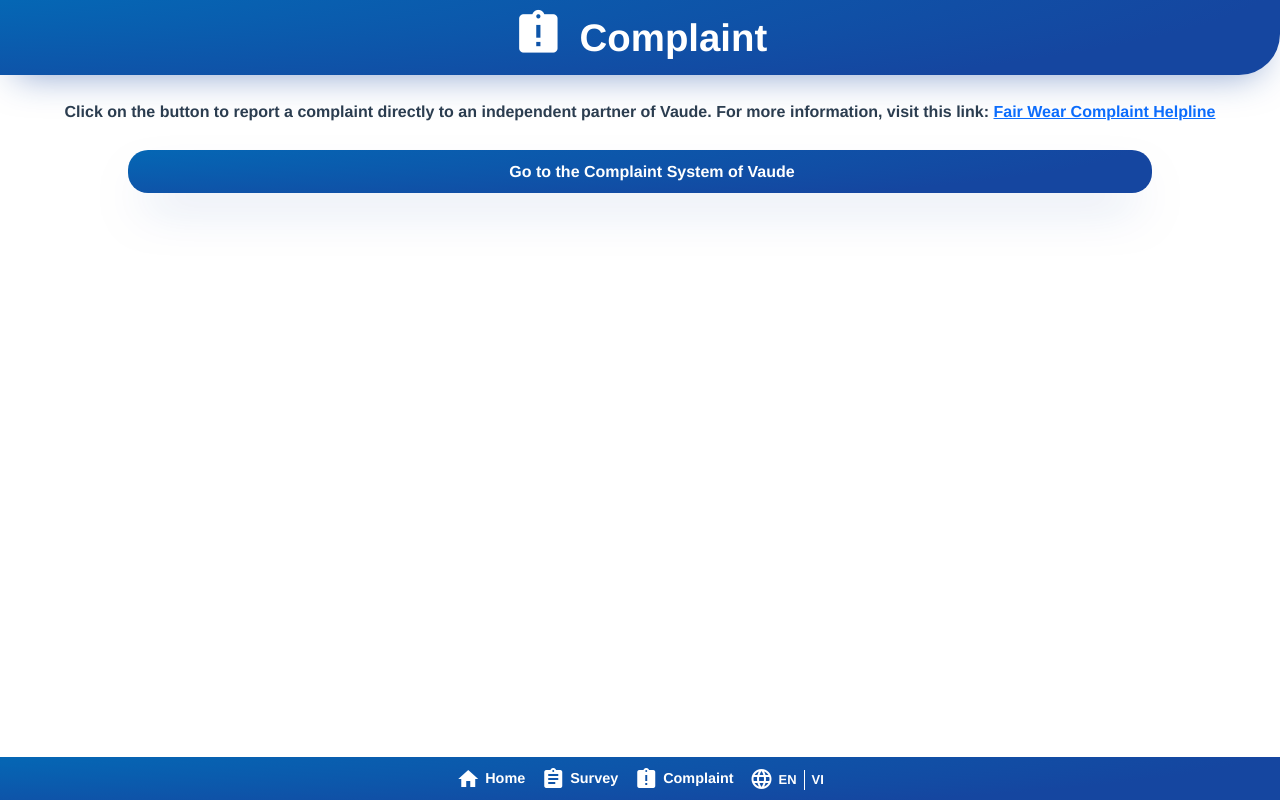
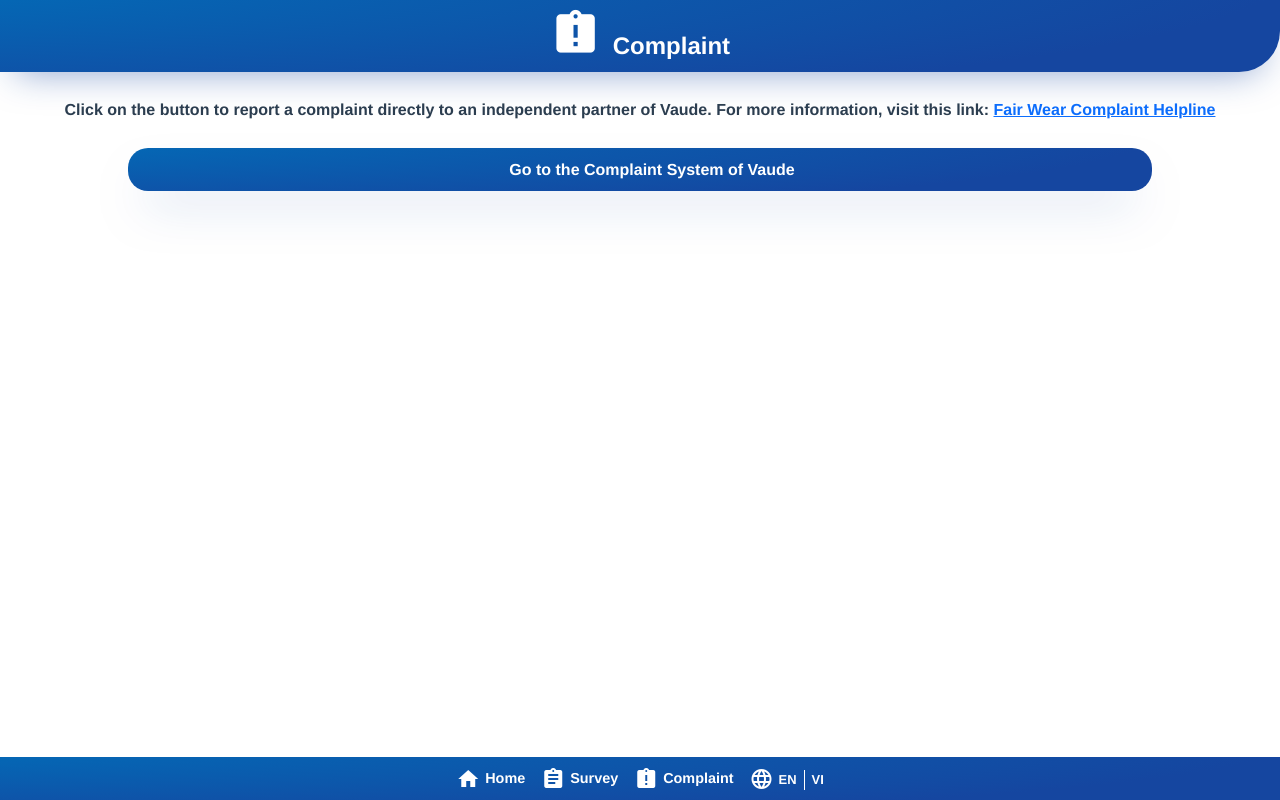
Before and after one commit to gauri345/voicescarry, a Vue app: page /complaint in a window 1280 px wide. Built offline with nearby package versions, Linux system fonts and the light colour scheme.

Commit message:
Adjustment of Landing Page Font Size

```diff
--- a/src/components/Header.vue
+++ b/src/components/Header.vue
@@ -34,7 +34,7 @@ width: 100%;
 text-align: center;
 color: rgba(255, 255, 255);
 font-style: normal;
-font-size: 3vw;
+font-size: 24px;
 }
 
 .material-icons {
```
